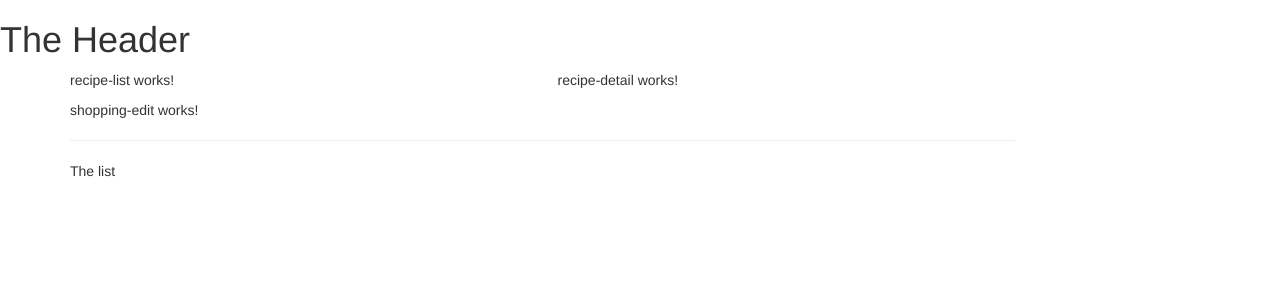
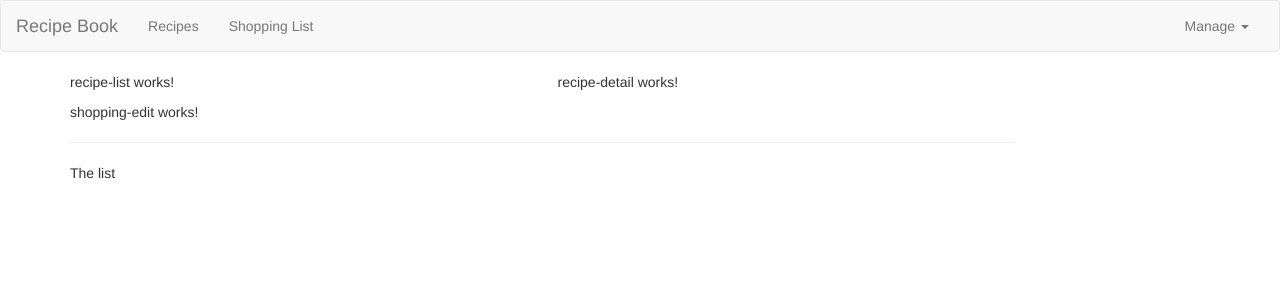
Before and after one commit to flave19/Recipe-Shopping-List-App, an Angular app: page / in a window 1280 px wide. Shown: the top 300 px of the page. Built offline with nearby package versions, Linux system fonts and the light colour scheme.

Commit message:
navigation bar

```diff
--- a/src/app/header/header.component.html
+++ b/src/app/header/header.component.html
@@ -1 +1,23 @@
-<h1>The Header</h1>
+<nav class="navbar navbar-default">
+  <div class="container-fluid">
+    <div class="navbar-header">
+      <a href="#" class="navbar-brand">Recipe Book</a>
+    </div>
+
+    <div class="collapse navbar-collapse">
+      <ul class="nav navbar-nav">
+        <li><a href="#">Recipes</a></li>
+        <li><a href="#">Shopping List</a></li>
+      </ul>
+      <ul class="nav navbar-nav navbar-right">
+        <li class="dropdown">
+          <a href="#" class="dropdown-toggle" role="button">Manage <span class="caret"></span></a>
+          <ul class="dropdown-menu">
+            <li><a href="#"></a>Save Data</li>
+            <li><a href="#"></a>Fetch Data</li>
+          </ul>
+        </li>
+      </ul>
+    </div>
+  </div>
+</nav>
```
